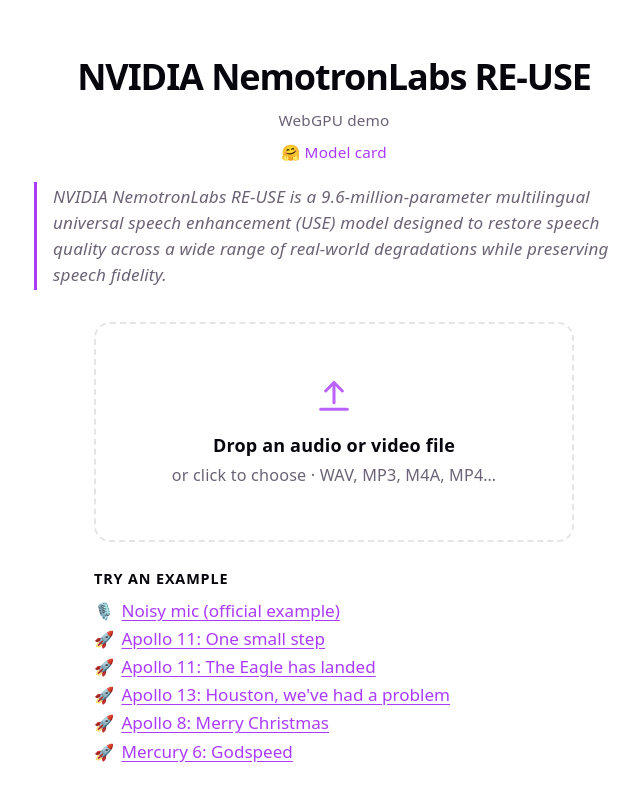
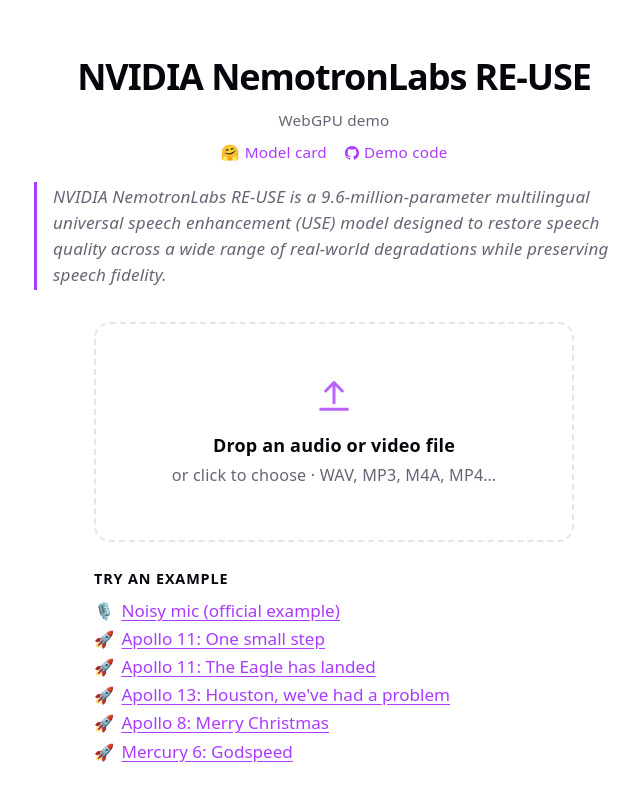
Before and after one commit to geronimi73/re-use-demo, a React (Vite) app: page / in a window 1280 px wide. Shown: the top 800 px of the page, without its empty margins (306-946 px from the left). Built offline with nearby package versions, Linux system fonts and the light colour scheme; no server answers.

Commit message:
link to source

```diff
--- a/src/App.css
+++ b/src/App.css
@@ -83,12 +83,16 @@ a { color: var(--accent); }
   font-size: 0.85rem;
 }
 .features .sep { opacity: 0.4; }
-.model-card {
+.links {
   margin-top: 6px;
+  display: flex;
+  flex-wrap: wrap;
+  justify-content: center;
+  gap: 4px 18px;
   font-size: 0.85rem;
-  text-decoration: none;
 }
-.model-card:hover { text-decoration: underline; }
+.links a { display: inline-flex; align-items: center; gap: 5px; text-decoration: none; }
+.links a:hover { text-decoration: underline; }
 
 /* Main */
 .main {
@@ -199,20 +203,6 @@ a { color: var(--accent); }
 .players { display: flex; flex-direction: column; gap: 12px; }
 .players label { display: flex; flex-direction: column; gap: 4px; font-size: 0.85rem; }
 .players audio { width: 100%; }
-.actions { display: flex; flex-wrap: wrap; gap: 10px; margin-top: 20px; }
-.button {
-  font: inherit;
-  font-size: 0.95rem;
-  padding: 10px 18px;
-  border-radius: 10px;
-  border: 1px solid var(--border);
-  background: none;
-  color: var(--text-h);
-  cursor: pointer;
-  text-decoration: none;
-}
-.button:hover { border-color: var(--accent); }
-.button.primary { background: var(--accent); border-color: var(--accent); color: #fff; }
 
 .error { color: var(--error); margin: 0; text-align: center; }
 .notice {
--- a/src/App.jsx
+++ b/src/App.jsx
@@ -63,7 +63,6 @@ export default function App() {
       track("Cleaned", { source, length: lengthBucket(duration), speed: speedBucket(seconds / duration) });
       setState({
         phase: "done", original, clean, duration, seconds,
-        name: file.name.replace(/\.[^.]+$/, "") + "-clean.wav",
       });
     } catch (e) {
       setState({ phase: "error", message: e.message });
@@ -89,9 +88,15 @@ export default function App() {
         <div className="features">
           <span>WebGPU demo</span>
         </div>
-        <a className="model-card" href="https://huggingface.co/nvidia/NVIDIA-NemotronLabs-RE-USE">
-          <span aria-hidden="true">🤗</span> Model card
-        </a>
+        <div className="links">
+          <a href="https://huggingface.co/nvidia/NVIDIA-NemotronLabs-RE-USE">
+            <span aria-hidden="true">🤗</span> Model card
+          </a>
+          <a href="https://github.com/geronimi73/re-use-demo">
+            <svg width="14" height="14" viewBox="0 0 16 16" fill="currentColor" aria-hidden="true"><path d="M8 0c4.42 0 8 3.58 8 8a8.013 8.013 0 0 1-5.45 7.59c-.4.08-.55-.17-.55-.38 0-.27.01-1.13.01-2.2 0-.75-.25-1.23-.54-1.48 1.78-.2 3.65-.88 3.65-3.95 0-.88-.31-1.59-.82-2.15.08-.2.36-1.02-.08-2.12 0 0-.67-.22-2.2.82-.64-.18-1.32-.27-2-.27-.68 0-1.36.09-2 .27-1.53-1.03-2.2-.82-2.2-.82-.44 1.1-.16 1.92-.08 2.12-.51.56-.82 1.28-.82 2.15 0 3.06 1.86 3.75 3.64 3.95-.23.2-.44.55-.51 1.07-.46.21-1.61.55-2.33-.66-.15-.24-.6-.83-1.23-.82-.67.01-.27.38.01.53.34.19.73.9.82 1.13.16.45.68 1.31 2.69.94 0 .67.01 1.3.01 1.49 0 .21-.15.45-.55.38A7.995 7.995 0 0 1 0 8c0-4.42 3.58-8 8-8Z" /></svg>
+            Demo code
+          </a>
+        </div>
         <blockquote className="quote" cite="https://huggingface.co/nvidia/NVIDIA-NemotronLabs-RE-USE">NVIDIA NemotronLabs RE-USE is a 9.6-million-parameter multilingual universal speech enhancement (USE) model designed to restore speech quality across a wide range of real-world degradations while preserving speech fidelity.</blockquote>
       </header>
 
```
